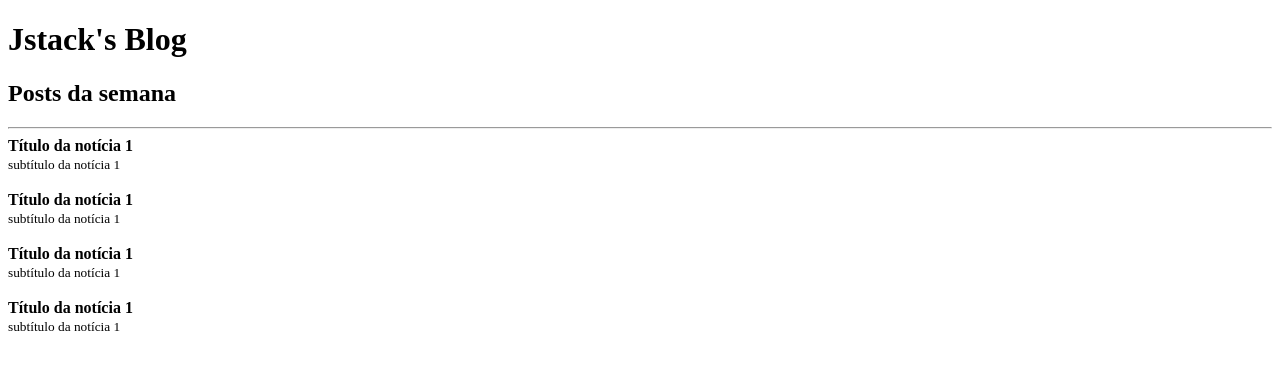
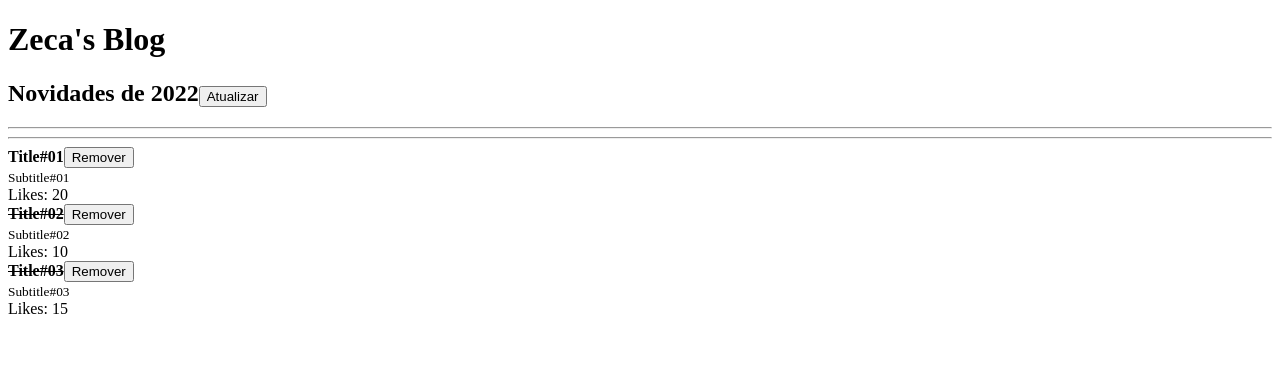
Before and after one commit to Carlos3274/React-fundamentals, a React app: page / in a window 1280 px wide. Shown: the top 370 px of the page. Built offline with nearby package versions, Linux system fonts and the light colour scheme.

Commit message:
block 009 finalizado

```diff
--- a/package.json
+++ b/package.json
@@ -17,10 +17,11 @@
     "webpack-dev-server": "^4.9.3"
   },
   "dependencies": {
+    "D": "^1.0.0",
     "babel-loader": "^8.2.5",
     "d": "^1.0.1",
-    "D": "^1.0.0",
     "html-webpack-plugin": "^5.5.0",
+    "prop-types": "^15.8.1",
     "react": "^18.2.0",
     "react-dom": "^18.2.0",
     "yarn": "^1.22.19"
--- a/src/App.js
+++ b/src/App.js
@@ -1,32 +1,45 @@
-import React from 'react'
+import React, { useState } from 'react'
 import Post from './Post'
-const category = 'Posts da semana'
+import Header from './Header'
+import { func } from 'prop-types'
 
 function App() {
+  const [posts, setPosts] = useState(
+    [
+      { id: Math.random(), title: 'Title#01', subtitle: 'Subtitle#01', likes: 20, read: false },
+      { id: Math.random(), title: 'Title#02', subtitle: 'Subtitle#02', likes: 10, read: true },
+      { id: Math.random(), title: 'Title#03', subtitle: 'Subtitle#03', likes: 15, read: true },
+    ]
+  )
+
+  function handleRemovePost(postId) {
+    setPosts((prevState) => (
+    prevState.filter(post => post.id !== postId)
+    ))
+  }
+
+  function handleRefresh() {
+    setPosts(prevState => [
+      ...prevState,
+      {id:Math.random(), title: `Title#0${prevState.length + 1}`, subtitle: 'Subtitle#01', likes: 20}])
+  }
   return (
     <>
-      <h1>Jstack's Blog</h1>
-      <h2>{category}</h2>
-      <hr />
-      <Post
-        title="Título da notícia 1"
-        subtitle="subtítulo da notícia 1"
-      ></Post>
+      <Header title = "Zeca's Blog">
 
-      <Post
-        title="Título da notícia 1"
-        subtitle="subtítulo da notícia 1"
-      ></Post>
+        Novidades de 2022
+        <button onClick={handleRefresh}>Atualizar</button>
+      </Header>
 
-      <Post
-        title="Título da notícia 1"
-        subtitle="subtítulo da notícia 1"
-      ></Post>
+      <hr/>
 
-      <Post
-        title="Título da notícia 1"
-        subtitle="subtítulo da notícia 1"
-      ></Post>
+      {posts.map(post =>
+        <Post
+          key={post.id}
+          onRemove = {handleRemovePost}
+          post = {post}
+        />
+      )}
     </>
   )
 }
--- /dev/null
+++ b/src/Header.js
@@ -0,0 +1,24 @@
+import React from 'react'
+import PropTypes from 'prop-types'
+
+
+function Header(props) {
+  return (
+    <>
+      <h1>{props.title}</h1>
+      <h2>{props.children}</h2>
+      <hr />
+    </>
+  )
+}
+
+export default Header
+
+Header.propTypes = {
+  title: PropTypes.string.isRequired,
+  children: PropTypes.node.isRequired
+}
+
+Header.defaultProps = {
+  title: "Zeca's Blog"
+}
--- a/src/Post.js
+++ b/src/Post.js
@@ -1,15 +1,36 @@
 import React from 'react'
+import PropTypes from 'prop-types'
+
 function Post(props) {
+  /* if (props.post.read) {
+    return <h2> {props.post.title} Já foi lido </h2>
+  } */
   return (
     <>
       <article>
-        <strong>{props.title}</strong>
+        <strong>{props.post.read ? <s>{props.post.title}</s> : props.post.title}</strong>
+        <button onClick={() => props.onRemove(props.post.id)}>
+          Remover
+        </button>
         <br />
-        <small>{props.subtitle}</small>
+        <small>{props.post.subtitle}</small>
       </article>
-      <br />
+      Likes: {props.post.likes}
+      <br/>
     </>
   )
 }
 
 export default Post
+
+Post.propTypes = {
+  onRemove: PropTypes.func.isRequired,
+  post: PropTypes.shape({
+    likes: PropTypes.number.isRequired,
+    id: PropTypes.number.isRequired,
+    title: PropTypes.string.isRequired,
+    subtitle: PropTypes.string.isRequired,
+    read: PropTypes.bool.isRequired
+  }).isRequired
+
+}
```
Also changed, not shown: revisao-js/destructing.js (added, +22 -0 lines), revisao-js/functions.js (added, +18 -0 lines), revisao-js/index.html (added, +17 -0 lines), src/index.js (line endings or trailing spaces), 2 other files (tests, documents, lock files or other folders).
